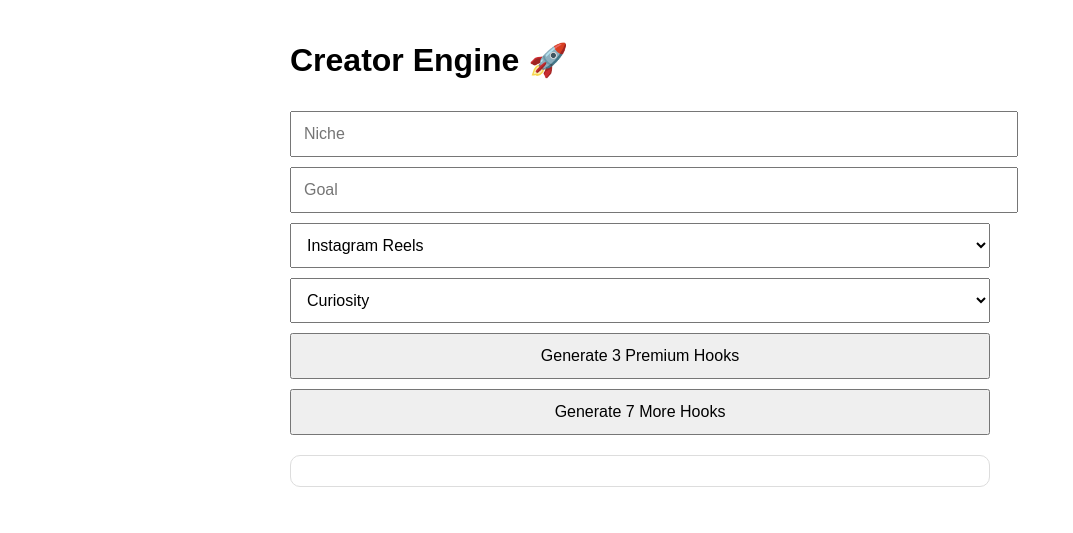
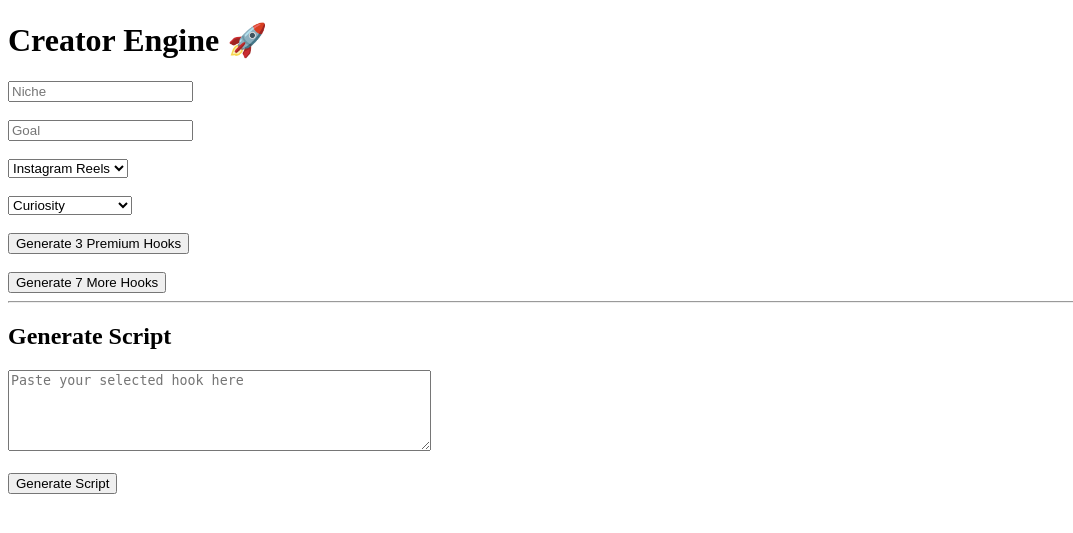
Before and after one commit to LostNexoX/creator-engine, a Flask app: page / in a window 1280 px wide. Shown: the top 533 px of the page, without its empty margins (0-1073 px from the left). Run offline with Flask 3, Linux system fonts and the light colour scheme.

Commit message:
Update index.html

```diff
--- a/templates/index.html
+++ b/templates/index.html
@@ -3,35 +3,6 @@
 <head>
     <title>Creator Engine</title>
     <meta name="viewport" content="width=device-width, initial-scale=1">
-
-    <style>
-        body{
-            font-family: Arial;
-            padding:20px;
-            max-width:700px;
-            margin:auto;
-        }
-
-        input,select,button{
-            width:100%;
-            padding:12px;
-            margin-top:10px;
-            font-size:16px;
-        }
-
-        #result{
-            white-space:pre-wrap;
-            border:1px solid #ddd;
-            padding:15px;
-            margin-top:20px;
-            border-radius:10px;
-        }
-
-        #copyBtn{
-            margin-top:15px;
-            display:none;
-        }
-    </style>
 </head>
 <body>
 
@@ -39,23 +10,21 @@
 
 <form method="POST">
 
-    <input
-        type="text"
-        name="niche"
-        placeholder="Niche"
-        required>
+    <input type="hidden" name="action" value="hooks">
 
-    <input
-        type="text"
-        name="goal"
-        placeholder="Goal"
-        required>
+    <input type="text" name="niche" placeholder="Niche" required>
+    <br><br>
+
+    <input type="text" name="goal" placeholder="Goal" required>
+    <br><br>
 
     <select name="platform">
         <option>Instagram Reels</option>
         <option>TikTok</option>
         <option>YouTube Shorts</option>
     </select>
+
+    <br><br>
 
     <select name="hook_type">
         <option>Curiosity</option>
@@ -66,12 +35,16 @@
         <option>Problem/Solution</option>
     </select>
 
+    <br><br>
+
     <button
         type="submit"
         name="mode"
         value="premium">
         Generate 3 Premium Hooks
     </button>
+
+    <br><br>
 
     <button
         type="submit"
@@ -80,44 +53,44 @@
         Generate 7 More Hooks
     </button>
 
-    <p id="loading" style="display:none;">
-        Generating hooks...
-    </p>
+</form>
+
+{% if hooks %}
+<h2>Hooks</h2>
+<pre>{{ hooks }}</pre>
+{% endif %}
+
+<hr>
+
+<h2>Generate Script</h2>
+
+<form method="POST">
+
+    <input type="hidden" name="action" value="script">
+
+    <textarea
+        name="selected_hook"
+        placeholder="Paste your selected hook here"
+        rows="5"
+        cols="50"
+        required></textarea>
+
+    <br><br>
+
+    <button type="submit">
+        Generate Script
+    </button>
 
 </form>
+
+{% if script %}
+<h2>Script</h2>
+<pre>{{ script }}</pre>
+{% endif %}
 
 {% if error %}
 <p>{{ error }}</p>
 {% endif %}
 
-<div id="result">{{ hooks }}</div>
-
-<button id="copyBtn">
-    Copy Hooks
-</button>
-
-<script>
-document.querySelector("form").addEventListener("submit", function () {
-    document.getElementById("loading").style.display = "block";
-});
-
-const result = document.getElementById("result");
-const copyBtn = document.getElementById("copyBtn");
-
-if(result.innerText.trim() !== ""){
-    copyBtn.style.display = "block";
-}
-
-copyBtn.addEventListener("click", function () {
-    navigator.clipboard.writeText(result.innerText);
-
-    copyBtn.innerText = "Copied ✅";
-
-    setTimeout(function(){
-        copyBtn.innerText = "Copy Hooks";
-    },2000);
-});
-</script>
-
 </body>
 </html>
```
